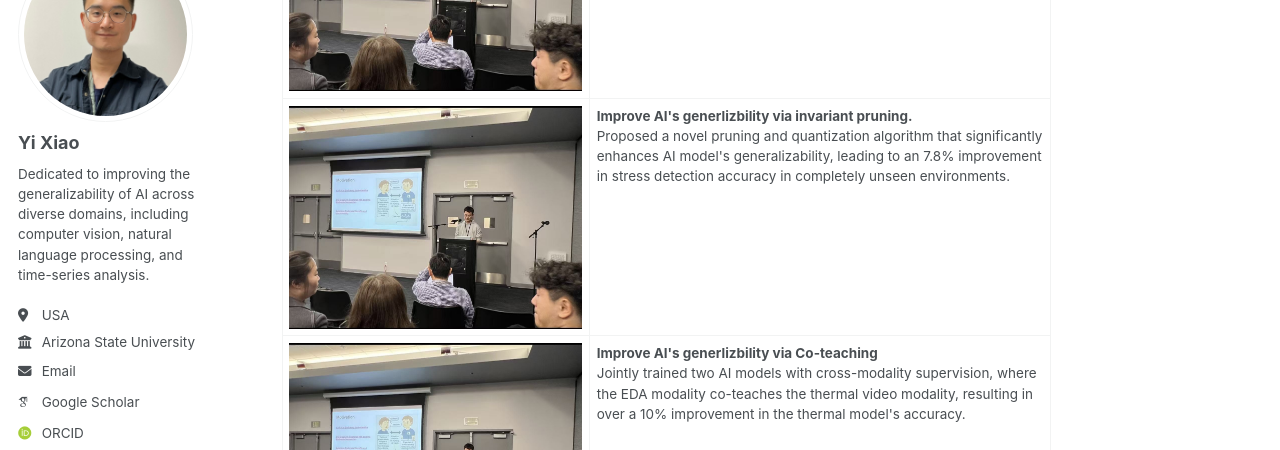
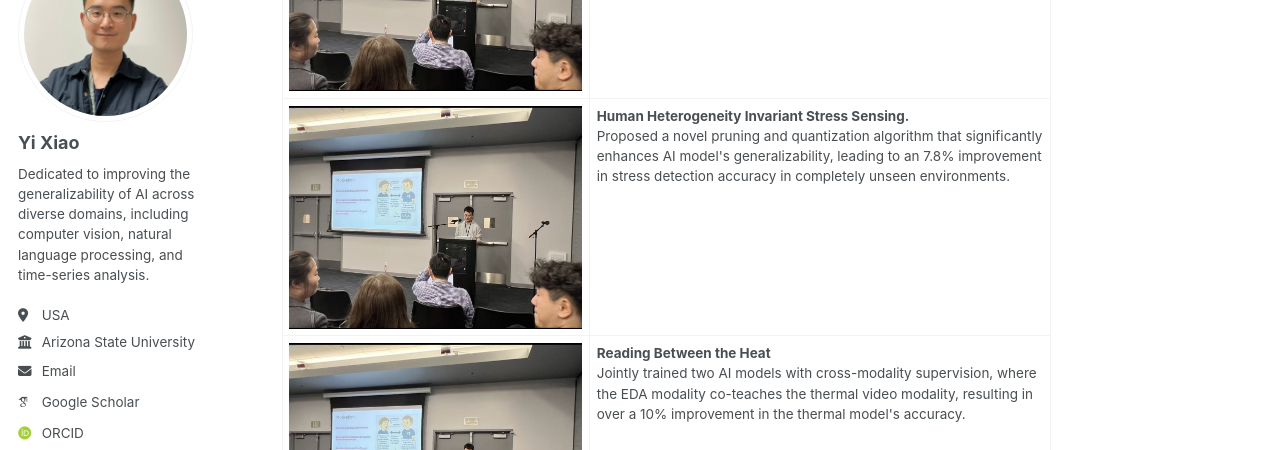
Before and after one commit to yxiao54/yxiao54.github.io, a Jekyll site: the page built from _pages/about.md, in a window 1280 px wide and 900 px high, scrolled down 905 px. Shown: the part 152-602 px from the top of the window. Built offline with Jekyll 4.4.1, drawn with Linux system fonts in a browser that asks for light colours; some web fonts are replaced; a script that is not in the unit is left out.

Commit message:
Update about.md

```diff
--- a/_pages/about.md
+++ b/_pages/about.md
@@ -45,7 +45,7 @@ Education
       <img src="/images/image1.png" alt="Project 3" width="100%">
     </td>
     <td style="vertical-align: top;">
-      <strong>Improve AI's generlizbility via invariant pruning.</strong><br>
+      <strong>Human Heterogeneity Invariant Stress Sensing.</strong><br>
       Proposed a novel pruning and quantization algorithm that significantly enhances AI model's generalizability, leading to an 7.8% improvement in stress detection accuracy in completely unseen environments.
     </td>
   </tr>
@@ -55,7 +55,7 @@ Education
       <img src="/images/image1.png" alt="Project 3" width="100%">
     </td>
     <td style="vertical-align: top;">
-      <strong>Improve AI's generlizbility via Co-teaching</strong><br>
+      <strong>Reading Between the Heat</strong><br>
       Jointly trained two AI models with cross-modality supervision, where the EDA modality co-teaches the thermal video modality, resulting in over a 10% improvement in the thermal model's accuracy.
     </td>
   </tr>
```
